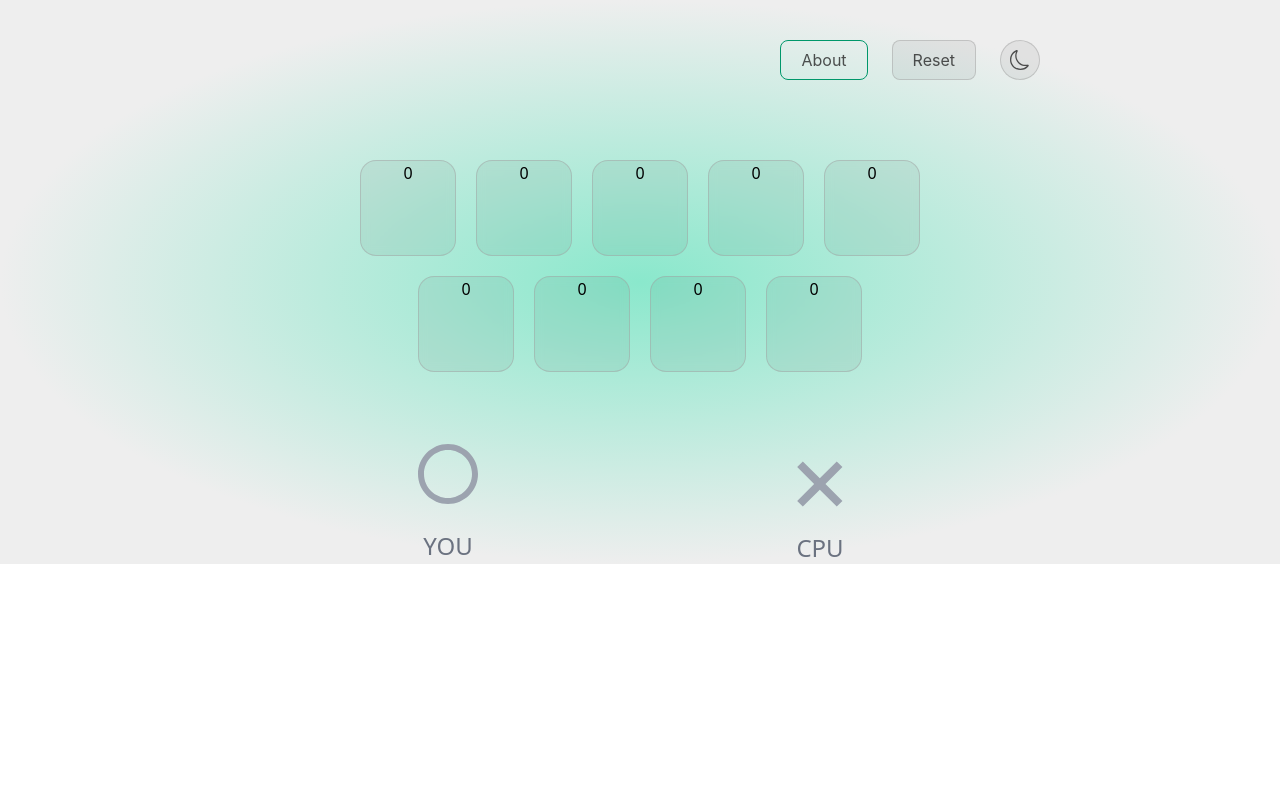
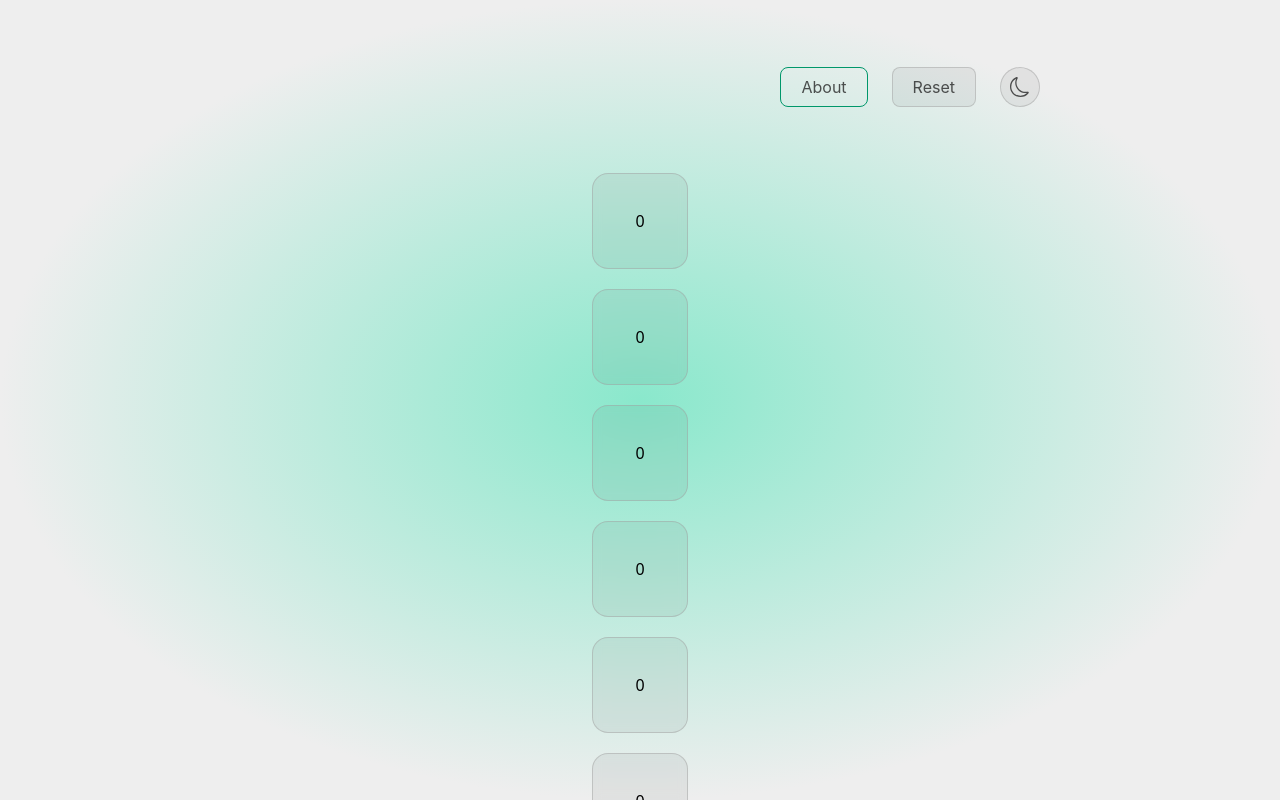
Before and after one commit to erffon/xo-game, a Next.js app: page /playground in a window 1280 px wide. Built offline with nearby package versions, Linux system fonts and the light colour scheme.

Commit message:
some small changes

```diff
--- a/pages/playground/index.tsx
+++ b/pages/playground/index.tsx
@@ -5,19 +5,21 @@ import { BiCircle, BiX } from "react-icons/bi";
 const Playground = () => {
   const tiles = [0, 0, 0, 0, 0, 0, 0, 0, 0];
   return (
-    <div className="bg-light">
+    <div className="bg-light h-screen overflow-hidden">
       <Navbar />
       <div className="container">
-        <div className="flex flex-row flex-wrap mt-20 justify-center align-middle gap-5 px-16">
+        <div className="flex flex-row flex-wrap mt-10 justify-center items-center gap-5 px-80">
           {tiles.map((item) => {
             return (
-              <Container className="w-24 h-24 text-center">{item}</Container>
+              <Container className="flex justify-center items-center w-24 h-24">
+                {item}
+              </Container>
             );
           })}
         </div>
 
         {/* ---------------------------- YOU and CPU icons --------------------------- */}
-        <div className="flex flex-row justify-center gap-72 mt-16">
+        <div className="flex flex-row justify-center gap-40 mt-10">
           <div className="flex flex-col items-center justify-center">
             <BiCircle className="text-7xl text-gray-400 mb-5" />
             <h3 className="text-2xl text-gray-500">YOU</h3>
```
